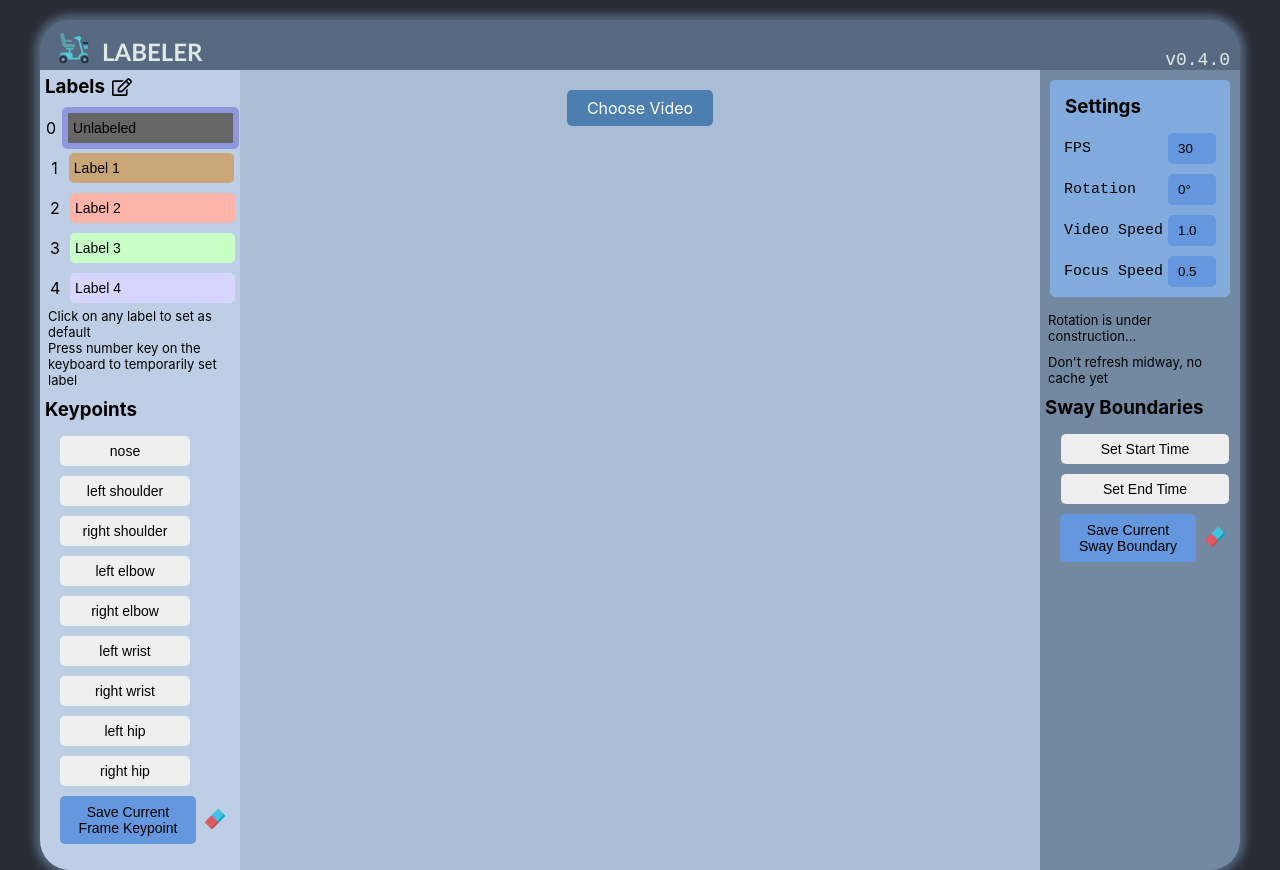
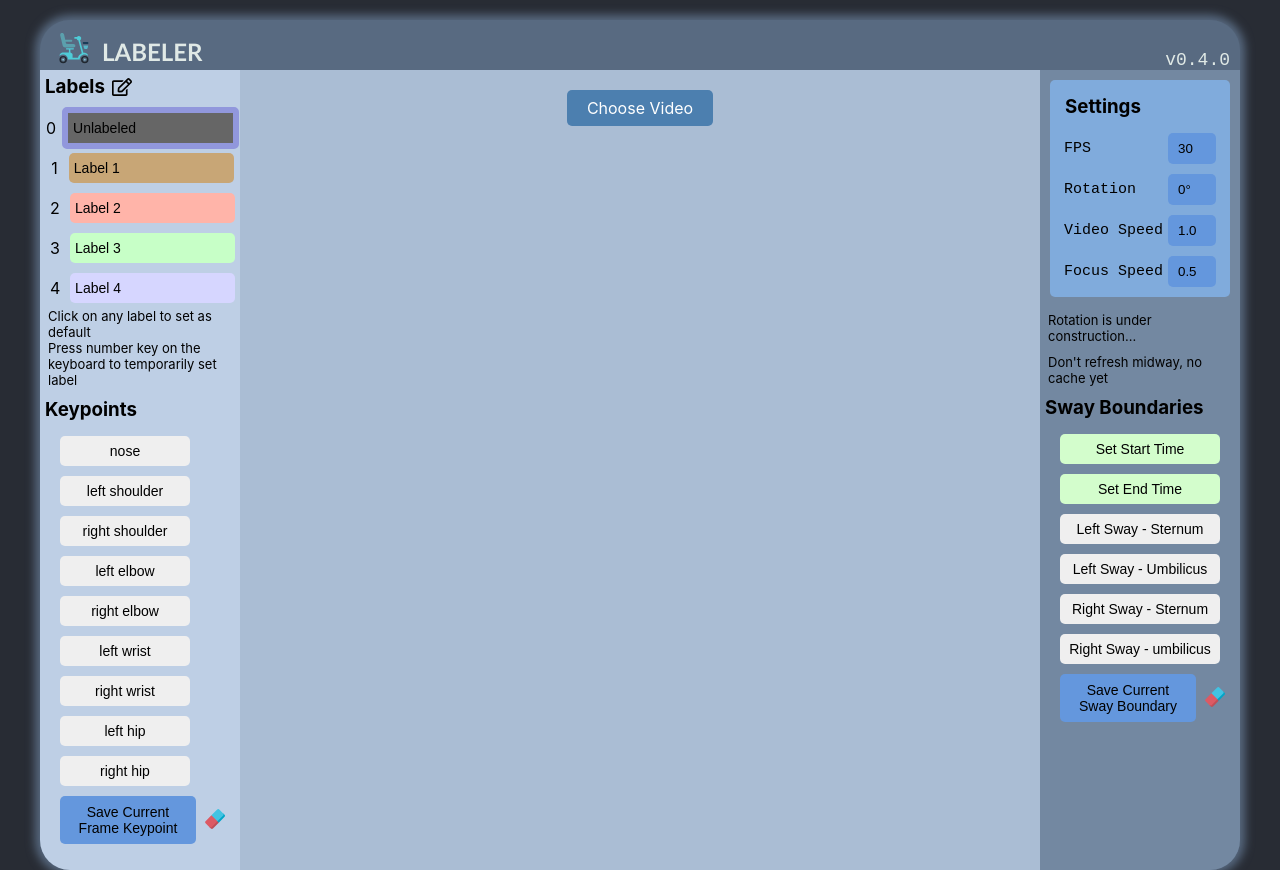
Before and after one commit to Mobility-Scooter-Project/labeler, a React (Create React App) app in the folder web/: page / in a window 1280 px wide. Built offline with nearby package versions, Linux system fonts and the light colour scheme.

Commit message:
added sway points

```diff
--- a/web/src/App.js
+++ b/web/src/App.js
@@ -144,6 +144,12 @@ function App() {
     setMarkedKeypoints([]);
     setErrorChooseKeypoint(false);
     setIsRemoveKeypoint(false);
+
+    //sway
+    setSwayPoints([]);
+    setSelectedSwayPoint(null);
+    setMarkedSwayPoints([]);
+    setIsRemoveSwayPoint(false);
   };
 
   const updateLabels = (start, end, label) => {
@@ -370,6 +376,7 @@ function App() {
   const [swayPoints, setSwayPoints] = useState([]);
   const [selectedSwayPoint, setSelectedSwayPoint] = useState();
   const [markedSwayPoints, setMarkedSwayPoints] = useState([]);
+  const [isRemoveSwayPoint, setIsRemoveSwayPoint] = useState(false);
   // TODO: NEED TO IMPLEMENT
   const handleCompleteMarkSwayPoint = () => {
 
@@ -481,6 +488,8 @@ function App() {
           setSwayPoints={setSwayPoints}
           selectedSwayPoint={selectedSwayPoint}
           onMarkSwayPoint={handleMarkedSwayPoint}
+          isRemoveSwayPoint={isRemoveSwayPoint}
+
         />
         <div className="mid-input-container">
           <label htmlFor="file-upload" className="file-upload-button">
@@ -549,9 +558,14 @@ function App() {
         <div>
           <h3 style={{ userSelect: "none" }}>Sway Boundaries</h3>
           <SwayPointLabel
-              onComplete={handleCompleteMarkSwayPoint}
-              isRemoveKeypoint
-              setIsRemoveKeypoint
+            onSwayPoint={(k) => {
+              setSelectedSwayPoint(k);
+            }}
+            selected={selectedSwayPoint}
+            marked={markedSwayPoints}
+            onComplete={handleCompleteMarkSwayPoint}
+            isRemoveSwayPoint={isRemoveSwayPoint}
+            setIsRemoveSwayPoint={setIsRemoveSwayPoint}
           />
         </div>
       </div>
--- a/web/src/components/Canvas/Canvas.jsx
+++ b/web/src/components/Canvas/Canvas.jsx
@@ -22,6 +22,7 @@ import {
 
 const CIRCLE_RAD = 4;
 const ERROR_TEXT_THRESHOLD = 5;
+
 export const Canvas = ({
   points,
   setPoints,
@@ -31,11 +32,13 @@ export const Canvas = ({
   onRemoveKeypoint,
   onErrorMarkedKeypoint,
 
-  //sway
+  // sway
   swayPoints,
   setSwayPoints,
   currentSwayLabel,
   onMarkSwayPoint,
+  isRemoveSwayPoint = false,
+  onRemoveSwayPoint,
 }) => {
   const isInsideCircle = (
     circle_x,
@@ -51,8 +54,11 @@ export const Canvas = ({
       return true;
     else return false;
   };
+
   const handleMouseDown = (event) => {
     const { x, y } = event.target?.getStage()?.getPointerPosition();
+
+    // Handle keypoints
     if (isRemove) {
       let deletedPoint = null;
       const newPoints = points.filter((point) => {
@@ -79,7 +85,24 @@ export const Canvas = ({
       } else {
         onErrorMarkedKeypoint();
       }
+    }
 
+    // Handle sway points
+    if (isRemoveSwayPoint) {
+      let deletedPoint = null;
+      const newPoints = swayPoints.filter((point) => {
+        const { x: x_circle, y: y_circle } = point;
+        if (isInsideCircle(x_circle, y_circle, x, y)) {
+          deletedPoint = point;
+          return false;
+        }
+        return true;
+      });
+      if (deletedPoint) {
+        onRemoveSwayPoint(deletedPoint.label);
+      }
+      setSwayPoints(newPoints);
+    } else {
       if (currentSwayLabel != null) {
         if (event.evt.button !== 2 && event.target.getStage()) {
           setSwayPoints((prevArray) => [
@@ -94,6 +117,8 @@ export const Canvas = ({
 
   const renderSkeleton = () => {
     const lineArray = [];
+
+    // Render keypoint skeleton
     skeletonPair.forEach((pair, index) => {
       const line = points.filter(
         (point) => point.label === pair[0] || point.label === pair[1]
@@ -106,23 +131,23 @@ export const Canvas = ({
       }
     });
 
-    //----------- SWAY -------------
+    // Render sway skeleton
     swaySkeletonPair.forEach((pair, index) => {
       const line = swayPoints.filter(
-        (swayPoints) => swayPoints.label === pair[0] || swayPoints.label === pair[1]
+        (point) => point.label === pair[0] || point.label === pair[1]
       );
       if (line.length === 2) {
         lineArray.push({
-          swayPoints: [line[0].x, line[0].y, line[1].x, line[1].y],
+          points: [line[0].x, line[0].y, line[1].x, line[1].y],
           color: colorSwayPointByIndexInSkeletonPair(index),
-          dash: [5, 5], // Make sway point connections dashed
+          dash: [5, 5],
         });
       }
     });
-    //----------- SWAY -------------
 
-    return lineArray.map((linePoints) => (
+    return lineArray.map((linePoints, i) => (
       <Line
+        key={`line-${i}`}
         points={linePoints.points}
         strokeWidth={2}
         stroke={linePoints.color}
@@ -133,23 +158,22 @@ export const Canvas = ({
     ));
   };
 
-  //----------- SWAY -------------
   const getLabelText = (label) => {
     return keypointsText[label] || swayPointsText[label] || "Unknown";
   };
 
   const getLabelColor = (label) => {
-    return swayPointsText[label] ? "#FFA500" : "red"; // Orange for sway points, red for keypoints
+    return swayPointsText[label] ? "green" : "red"; // green for sway points, red for keypoints
   };
-  //----------- SWAY -------------
-
 
   return (
     <Stage width={MAX_WIDTH} height={MAX_HEIGHT} onMouseDown={handleMouseDown}>
       <Layer>
         {renderSkeleton()}
-        {points.map((e) => (
-          <>
+
+        {/* Render keypoints */}
+        {points.map((e, i) => (
+          <Group key={`keypoint-${i}`}>
             <Rect
               x={e.x - 14}
               y={e.y - 15}
@@ -163,12 +187,32 @@ export const Canvas = ({
               y={e.y - 14}
               text={getLabelText(e.label)}
               fill={getLabelColor(e.label)}
-              // text={keypointsText[e.label]}
-              // fill="red"
               fontSize={10}
               fontStyle="bold"
             />
-          </>
+          </Group>
+        ))}
+
+        {/* Render sway points */}
+        {swayPoints.map((e, i) => (
+          <Group key={`swaypoint-${i}`}>
+            <Rect
+              x={e.x - 14}
+              y={e.y - 15}
+              width={labelKeypointWidth(swayPointsText[e.label])}
+              height={10}
+              fill={"white"}
+            />
+            <Circle radius={CIRCLE_RAD} stroke="black" x={e.x} y={e.y} />
+            <Text
+              x={e.x - 10}
+              y={e.y - 14}
+              text={getLabelText(e.label)}
+              fill={getLabelColor(e.label)}
+              fontSize={10}
+              fontStyle="bold"
+            />
+          </Group>
         ))}
       </Layer>
     </Stage>
--- a/web/src/components/SwayPointLabel/SwayPointLabel.jsx
+++ b/web/src/components/SwayPointLabel/SwayPointLabel.jsx
@@ -1,26 +1,67 @@
 import styles from "./SwayPointLabel.module.css";
+import { swayPointsText, swayPointsIndex } from "../../utils/constant";
 import clsx from "clsx";
 import tickGreenIcon from "../../assets/tick-green-icon.svg";
 import eraserIcon from "../../assets/cards_school_eraser.svg";
 
 export function SwayPointLabel({
+    marked,
+    selected,
+    swayPoints = swayPointsIndex,
+    onSwayPoint,
     onComplete,
-    isRemoveSwayPpoint,
-    setIsRemoveSwayPpoint,
+    isRemoveSwayPoint,
+    setIsRemoveSwayPoint,
 }){
-    return(
+    return (
         <div className={styles.swayPointContainer}>
-            <div className={styles.timeContainer}>
-                <button className={styles.swayPointButton}
-                >
-                    Set Start Time
-                </button>
-                <button className={styles.swayPointButton}
-                >
-                    Set End Time
-                </button>
+            {/* Set time Buttons */}
+            <div className={styles.timeButtonsColumn}>
+                <div className={styles.swayPointOption}>
+                    <button type="button" className={styles.timeButton}>
+                        Set Start Time
+                    </button>
+                </div>
+                <div className={styles.swayPointOption}>
+                    <button type="button" className={styles.timeButton}>
+                        Set End Time
+                    </button>
+                </div>
             </div>
-
+            {/* Set left and right boundary buttons */}
+            {swayPoints.map((value, index) => {
+                const isMarked = marked.includes(value);
+                return (
+                <div className={styles.swayPointOption} key={index}>
+                    <button
+                    type="button"
+                    className={clsx(
+                        styles.swayPointButton,
+                        isMarked
+                        ? styles.marked
+                        : value === selected
+                        ? styles.selected
+                        : ""
+                    )}
+                    onClick={() => {
+                        onSwayPoint(value);
+                        setIsRemoveSwayPoint(false);
+                    }}
+                    disabled={isMarked}
+                    >
+                    {swayPointsText[value]}
+                    </button>
+                    {isMarked && (
+                    <img
+                        src={tickGreenIcon}
+                        alt="green-tick"
+                        className={styles.greenTickIcon}
+                    />
+                    )}
+                </div>
+                );
+            })}
+            {/* Set save current sway boundary button */}
             <div className={styles.swayPointController}>
                 <button className={styles.completeButton} onClick={onComplete}>
                 Save Current Sway Boundary
@@ -28,9 +69,9 @@ export function SwayPointLabel({
                 <button
                 className={clsx(
                     styles.eraserButton,
-                    isRemoveSwayPpoint ? styles.isEraserActive : ""
+                    isRemoveSwayPoint ? styles.isEraserActive : ""
                 )}
-                onClick={() => setIsRemoveSwayPpoint(!isRemoveSwayPpoint)}
+                onClick={() => setIsRemoveSwayPoint(!isRemoveSwayPoint)}
                 >
                 <img
                     className={styles.eraserIcon}
--- a/web/src/components/SwayPointLabel/SwayPointLabel.module.css
+++ b/web/src/components/SwayPointLabel/SwayPointLabel.module.css
@@ -7,30 +7,35 @@
     padding-right: 10px;
 }
 
-.timeContainer{
-    margin-top: 10px;
+
+.timeButtonsColumn {
     display: flex;
-    flex-direction: column; /* Stack buttons vertically */
-    gap: 10px; /* Adds spacing between buttons */
+    flex-direction: column;
     width: 100%;
-    height: 70px;
-    align-items: center; /* Align buttons to the left (optional) */
 }
 
 
-.swayPointButton, .completeButton {
+  .swayPointOption {
+    margin-top: 10px;
+    display: flex;
+    width: 100%;
+    flex-direction: row;
+    align-items: center;
+    justify-content: space-between;
+    height: 30px;
+  }
+  .swayPointButton, .timeButton, .completeButton {
     border-radius: 5px;
     padding: 0;
-    width: 168px;
+    width: 160px;
     font-size: 14px;
     border: none;
     height: inherit;
     text-align: center;
   }
 
-.swayPointButton:hover, .completeButton:hover{
-    filter: brightness(80%);
-    cursor: pointer;
+  .timeButton{
+    background-color: #D3FDCC;
   }
 
   .completeButton {
@@ -39,15 +44,25 @@
       background-color: #6497dd;
   }
 
-.swayPointController{
+  .swayPointButton:hover,timeButton:hover, .completeButton:hover{
+    filter: brightness(80%);
+    cursor: pointer;
+  }
+
+  .greenTickIcon {
+    width: 10px;
+    height: 10px;
+  }
+  .selected {
+    border: 4px solid #797eb7;
+  }
+  .swayPointController {
     display: flex;
-    flex-direction: row;
     justify-content: space-between;
     align-items: center;
     width: 100%;
     margin-top: 10px;
   }
-
   .eraserIcon {
     width: 20px;
     height: 20px;
--- a/web/src/components/VideoController/VideoController.jsx
+++ b/web/src/components/VideoController/VideoController.jsx
@@ -32,6 +32,7 @@ export function VideoController({
   setSwayPoints,
   selectedSwayPoint,
   onMarkSwayPoint,
+  isRemoveSwayPoint,
 }) {
   const [volume, setVolume] = useState(0.7);
   const [timeStart] = useState(0);
@@ -104,6 +105,7 @@ export function VideoController({
               setSwayPoints={setSwayPoints}
               currentSwayLabel={selectedSwayPoint}
               onMarkSwayPoint={onMarkSwayPoint}
+              isRemoveSwayPoint={isRemoveSwayPoint}
             />
           </div>
         )}
--- a/web/src/utils/constant.js
+++ b/web/src/utils/constant.js
@@ -13,8 +13,10 @@ export const labelKeypointWidth = (text) => {
     return 60;
   } else if (len < 14) {
     return 65;
-  } else {
+  } else if (len < 16){
     return 75;
+  } else{
+    return 115;
   }
 };
 
@@ -72,10 +74,10 @@ export const colorKeypointByIndexInSkeletonPair = (indexInSkeletonPair) => {
 // left sternum, left umbilicus, right sternum, right umbilicus
 export const swayPointsIndex = [13, 14, 15, 16];
 export const swayPointsText = {
-  13: "left sternum",
-  14: "left umbilicus",
-  15: "right sternum",
-  16: "right umbilicus",
+  13: "Left Sway - Sternum",
+  14: "Left Sway - Umbilicus",
+  15: "Right Sway - Sternum",
+  16: "Right Sway - umbilicus",
 };
 
 export const swaySkeletonPair = [
@@ -85,9 +87,8 @@ export const swaySkeletonPair = [
 
 // maps colors to sway skeleton pairs
 export const colorSwayPointByIndexInSkeletonPair = (pairIndex) => {
-  switch (pairIndex) {
-    case 0: case 1: return "#FFA500";  // Orange
-    case 2: case 3: return "#000000";  // Black
-    default: return null;
+  if(pairIndex === 0){
+    return "red";
   }
+  return "#000000";
 };
```
Lines whose indentation alone changed are shown as unchanged.
